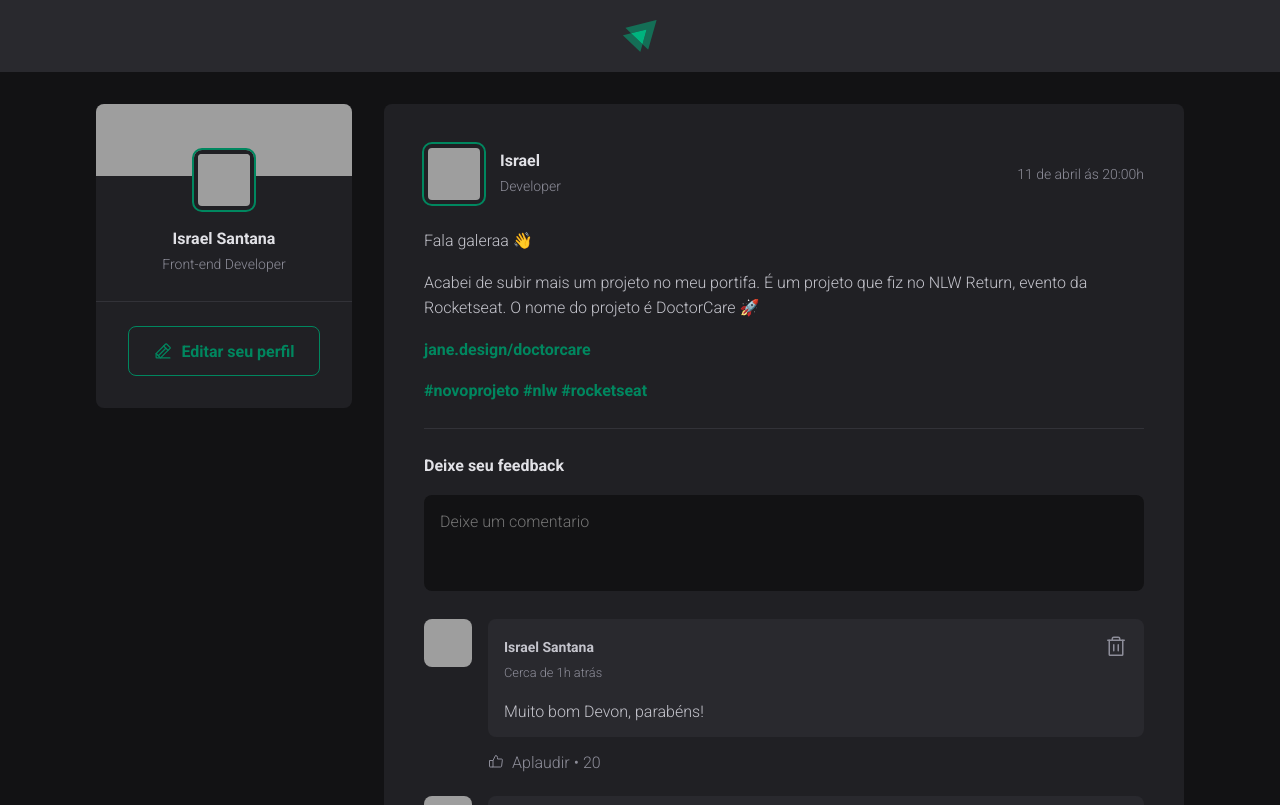
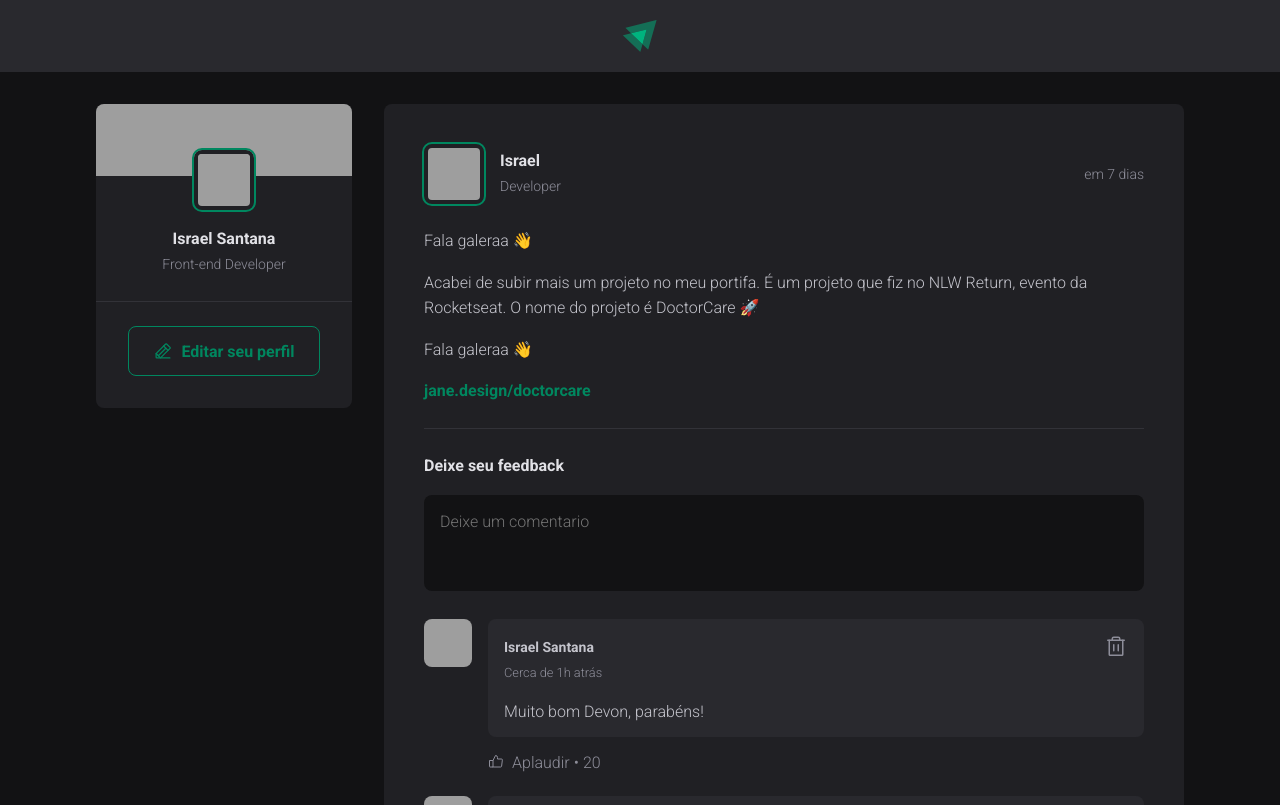
Before and after one commit to israelsanttana/react-feed, a React (Vite) app: page / in a window 1280 px wide. Shown: the top 805 px of the page. Built offline with nearby package versions, Linux system fonts and the light colour scheme; grey boxes are pictures that could not be loaded.

Commit message:
feat: adiciona pubilação dinamica

```diff
--- a/src/components/post/Post.jsx
+++ b/src/components/post/Post.jsx
@@ -1,12 +1,17 @@
 import { Avatar } from '../avatar/Avatar'
 import { Comment } from '../comment/Comment'
 import styles from './Post.module.css'
-import { format } from 'date-fns'
+import { format, formatDistanceToNow } from 'date-fns'
 import ptBR from 'date-fns/locale/pt-BR'
 
-export function Post({ author, publishedAt }) {
+export function Post({ author, publishedAt, content }) {
 
-    const publishedDateFormatted = format(publishedAt, "d 'de' LLLL 'ás' HH:mm'h'", { locale: ptBR })
+    const publishedDateFormatted = format(publishedAt, "d 'de' LLLL 'ás' HH:mm'h'", { locale: ptBR });
+
+    const plublishDateRelativeToNow = formatDistanceToNow(publishedAt, {
+        locale: ptBR,
+        addSuffix: true,
+    })
 
 
     return (
@@ -20,18 +25,21 @@
                     </div>
 
                 </div>
-                <time title='2023-04=04 19:38:30' dateTime='2023-04=04 19:38:30'>{publishedDateFormatted}
+                <time title={publishedDateFormatted} dateTime={publishedAt.toISOString()}>
+                    {plublishDateRelativeToNow}
                 </time>
             </header>
 
             <div className={styles.content}>
-                <p>Fala galeraa 👋</p>
-                <p>Acabei de subir mais um projeto no meu portifa. É um projeto que fiz no NLW Return, evento da Rocketseat. O nome do projeto é DoctorCare 🚀</p>
-                <p> <a href="#">jane.design/doctorcare</a></p>
-                <p> <a href="#">#novoprojeto</a> {' '}
-                    <a href="#">#nlw</a> {' '}
-                    <a href="#">#rocketseat</a> {' '}
-                </p>
+
+                {content.map(line => {
+                    if (line.type === 'paragraph') {
+                        return <p>{line.content}</p>
+                    } else if (line.type === 'link') {
+                        return <p><a href="#">{line.content}</a></p>
+                    }
+                })}
+
 
             </div>
 
```
